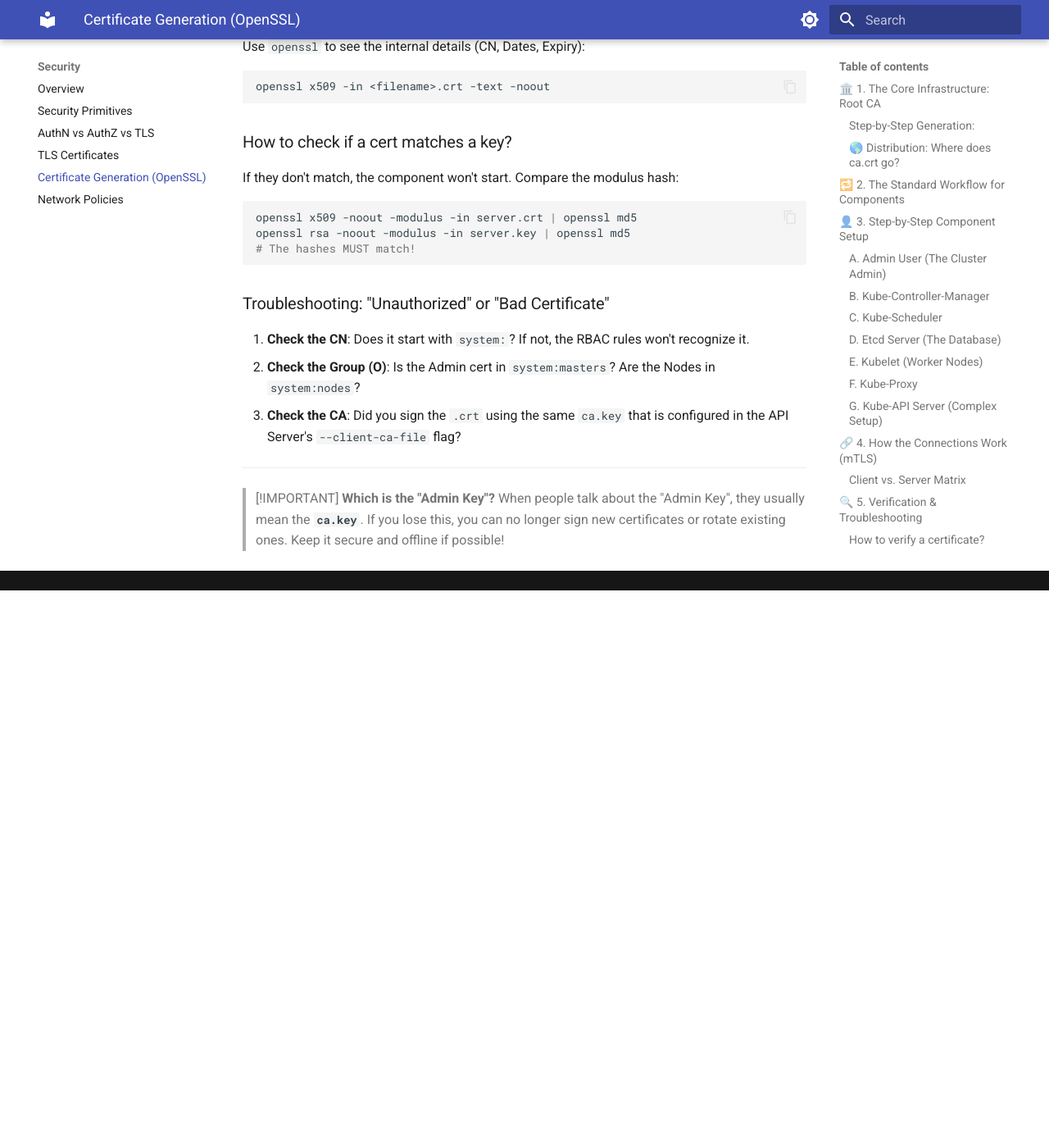
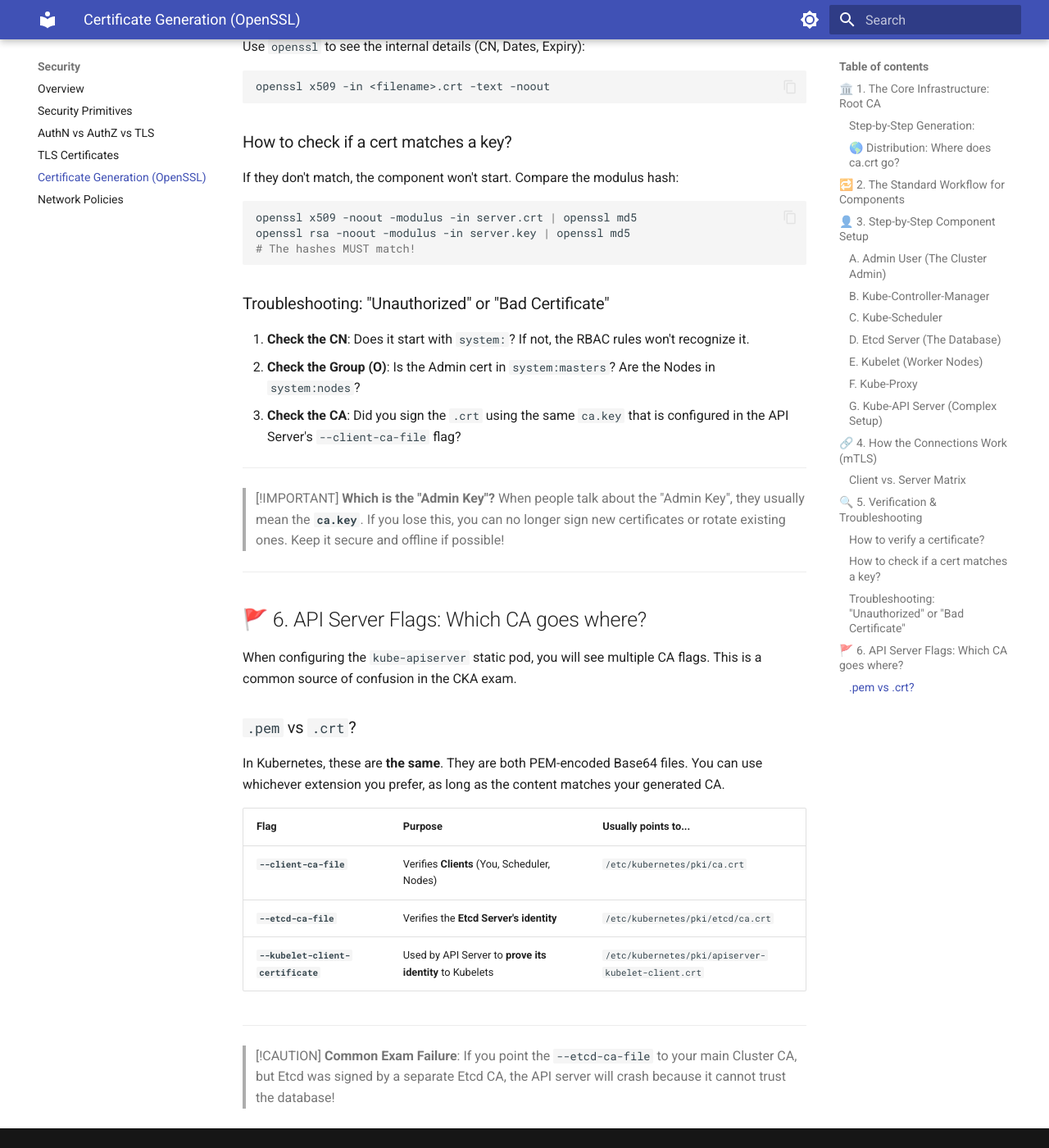
Before and after one commit to kvcenation5/cka-study-guide, an MkDocs documentation site: the page built from docs/security/certificate-generation-openssl.md, in a window 1280 px wide and 1400 px high, scrolled down 4236 px. Shown: the whole window at 82% size. Built offline with MkDocs 1.6.1 and Material for MkDocs 9.7.7, drawn with Linux system fonts in a browser that asks for light colours; before the commit the page ends 4956 px from its top, so only the background shows below that.

Commit message:
Clarify Kube-APIServer CA flags and file extensions

```diff
--- a/docs/security/certificate-generation-openssl.md
+++ b/docs/security/certificate-generation-openssl.md
@@ -160,3 +160,23 @@ openssl rsa -noout -modulus -in server.key | openssl md5
 > [!IMPORTANT]
 > **Which is the "Admin Key"?**
 > When people talk about the "Admin Key", they usually mean the **`ca.key`**. If you lose this, you can no longer sign new certificates or rotate existing ones. Keep it secure and offline if possible!
+
+---
+
+## 🚩 6. API Server Flags: Which CA goes where?
+
+When configuring the `kube-apiserver` static pod, you will see multiple CA flags. This is a common source of confusion in the CKA exam.
+
+### `.pem` vs `.crt`?
+In Kubernetes, these are **the same**. They are both PEM-encoded Base64 files. You can use whichever extension you prefer, as long as the content matches your generated CA.
+
+| Flag | Purpose | Usually points to... |
+| :--- | :--- | :--- |
+| **`--client-ca-file`** | Verifies **Clients** (You, Scheduler, Nodes) | `/etc/kubernetes/pki/ca.crt` |
+| **`--etcd-ca-file`** | Verifies the **Etcd Server's identity** | `/etc/kubernetes/pki/etcd/ca.crt` |
+| **`--kubelet-client-certificate`** | Used by API Server to **prove its identity** to Kubelets | `/etc/kubernetes/pki/apiserver-kubelet-client.crt` |
+
+---
+
+> [!CAUTION]
+> **Common Exam Failure**: If you point the `--etcd-ca-file` to your main Cluster CA, but Etcd was signed by a separate Etcd CA, the API server will crash because it cannot trust the database!
```
